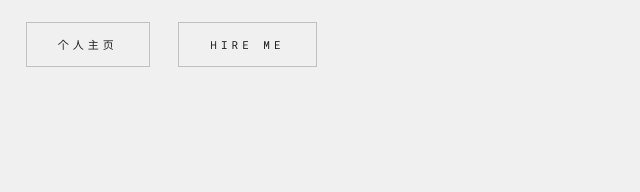
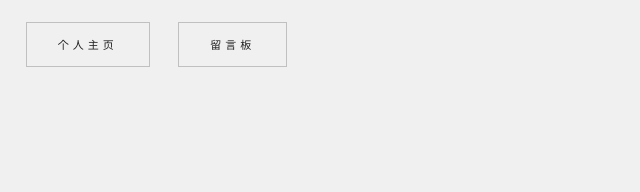
Before and after one commit to GAKKI-fox/GAKKI-fox.GitHub.io, a plain HTML site: page index.html in a window 1280 px wide. Both pictures are taken after a click on the link "发现更多". Shown: the part 395-587 px from the top of the page, 466-1106 px from the left. Drawn offline with Linux system fonts and the light colour scheme; files whose address does not match are found by name.

Commit message:
Update index.html

```diff
--- a/index.html
+++ b/index.html
@@ -220,12 +220,12 @@
 
 									<div class='about-btns' >
 
-										<a href='www.likegakki.com' class='btn-custom btn-color' >
+										<a href='index.html' class='btn-custom btn-color' >
 											个人主页
 										</a>
 
-										<a href='#' class='btn-custom btn-color' >
-											Hire Me
+										<a href='#contact' class='btn-custom btn-color' >
+											留言板
 										</a>
 
 									</div>
```
